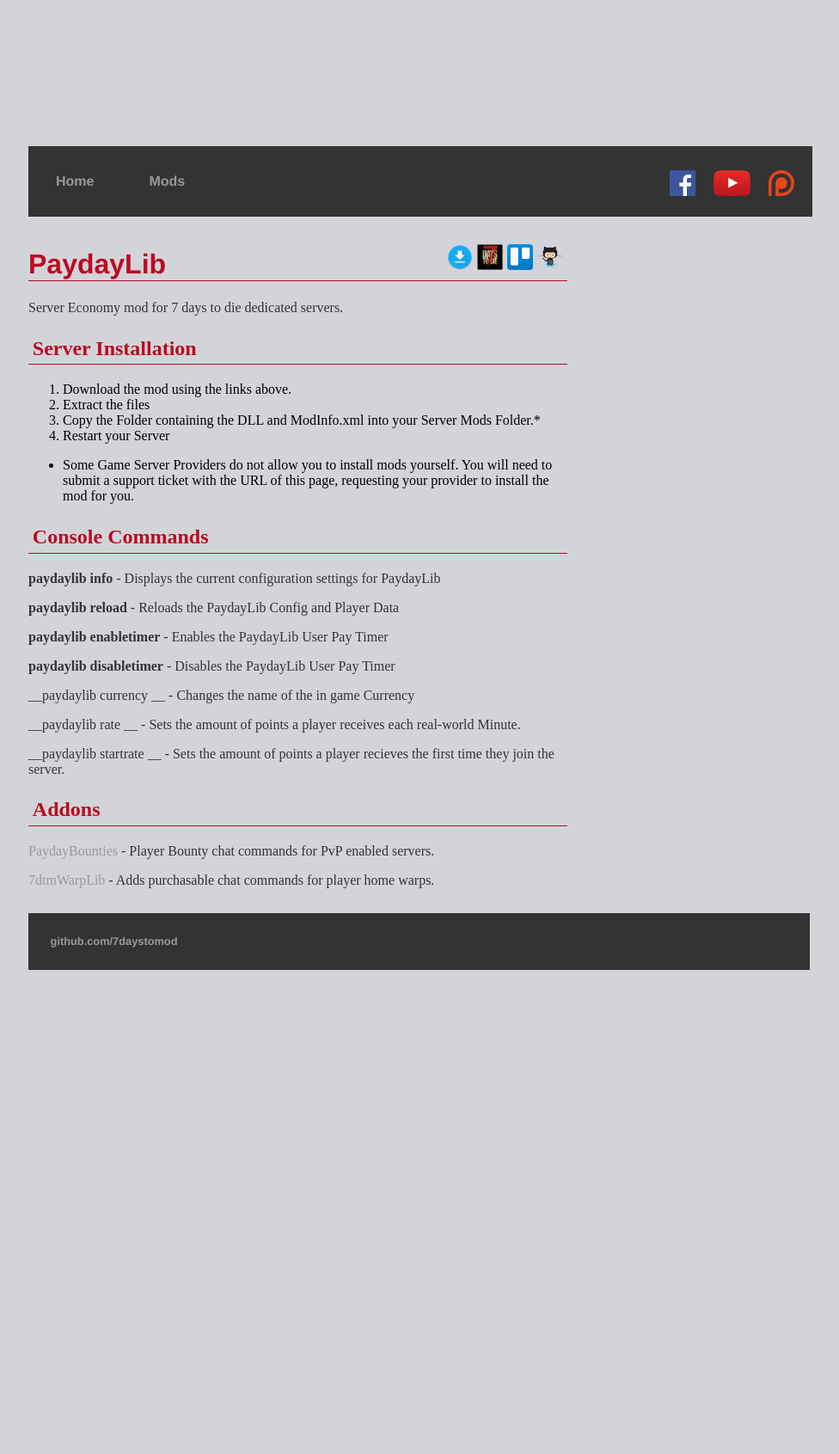
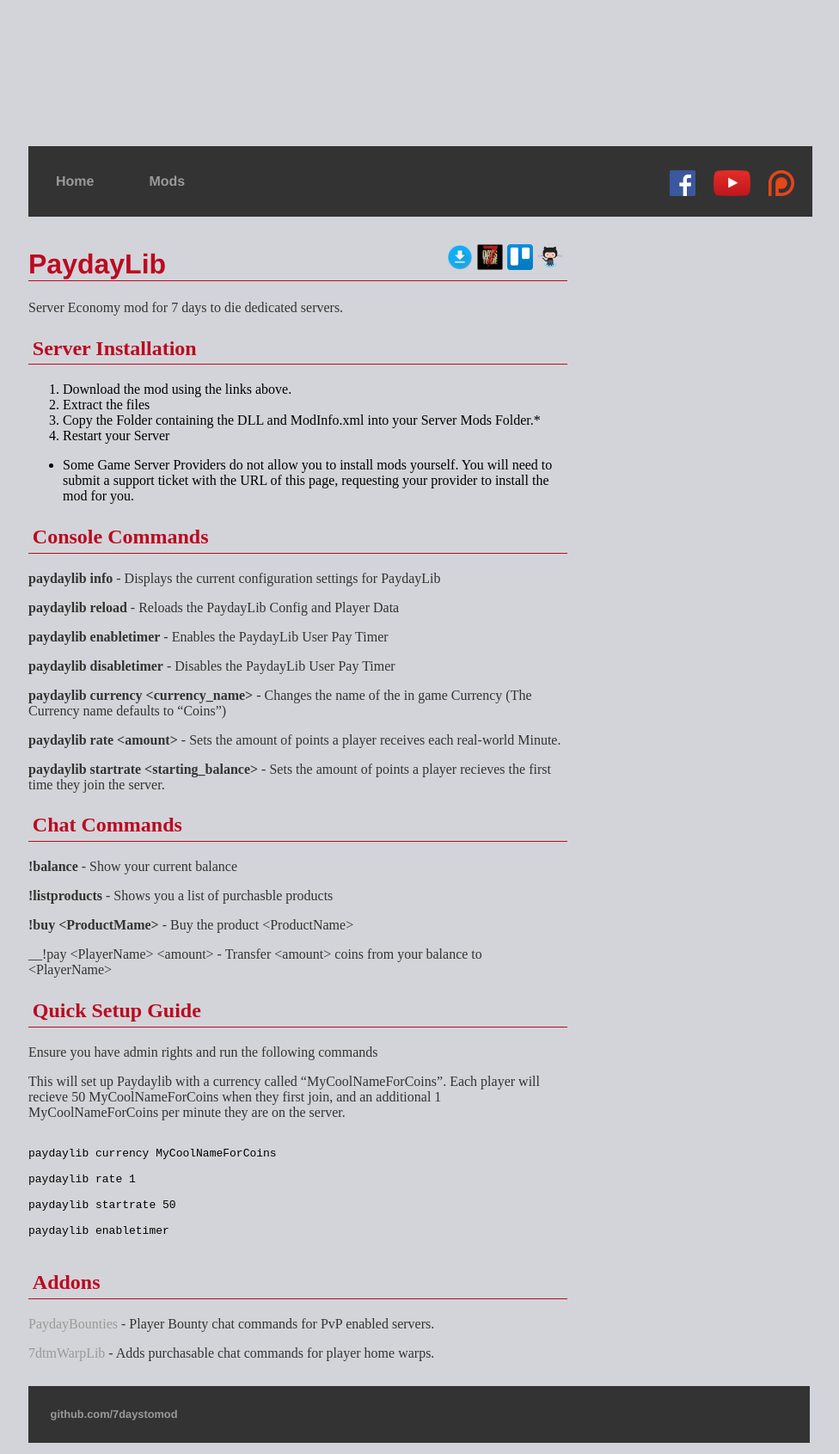
Before and after one commit to 7DaysToMod/7daystomod.github.io, a Jekyll site: the page built from mods/PaydayLib/index.md, in a window 1280 px wide. Shown: the whole page at 86% size, without its empty margins (159-1135 px from the left). Built offline with Jekyll 4.4.1, drawn with Linux system fonts in a browser that asks for light colours; before the commit the page ends 1141 px from its top, so only the background shows below that.

Commit message:
updated paydaylib docs

````diff
--- a/mods/PaydayLib/index.md
+++ b/mods/PaydayLib/index.md
@@ -41,11 +41,40 @@
 
 __paydaylib disabletimer__ - Disables the PaydayLib User Pay Timer
 
-__paydaylib currency <currency_name>__ - Changes the name of the in game Currency
+__paydaylib currency &lt;currency_name&gt;__ - Changes the name of the in game Currency (The Currency name defaults to "Coins")
 
-__paydaylib rate <amount>__ - Sets the amount of points a player receives each real-world Minute.
+__paydaylib rate &lt;amount&gt;__ - Sets the amount of points a player receives each real-world Minute.
 
-__paydaylib startrate <starting_balance>__ - Sets the amount of points a player recieves the first time they join the server.
+__paydaylib startrate &lt;starting_balance&gt;__ - Sets the amount of points a player recieves the first time they join the server.
+
+
+## Chat Commands
+
+__!balance__ - Show your current balance
+
+__!listproducts__ - Shows you a list of purchasble products
+
+__!buy &lt;ProductMame&gt;__ - Buy the product &lt;ProductName&gt;
+
+__!pay &lt;PlayerName&gt; &lt;amount&gt; - Transfer &lt;amount&gt; coins from your balance to &lt;PlayerName&gt;
+
+## Quick Setup Guide
+
+Ensure you have admin rights and run the following commands
+
+This will set up Paydaylib with a currency called "MyCoolNameForCoins".  Each player will recieve 50 MyCoolNameForCoins when they first join, and an additional 1 MyCoolNameForCoins per minute they are on the server.
+
+```
+
+paydaylib currency MyCoolNameForCoins
+
+paydaylib rate 1
+
+paydaylib startrate 50
+
+paydaylib enabletimer
+
+```
 
 ## Addons
 
````
